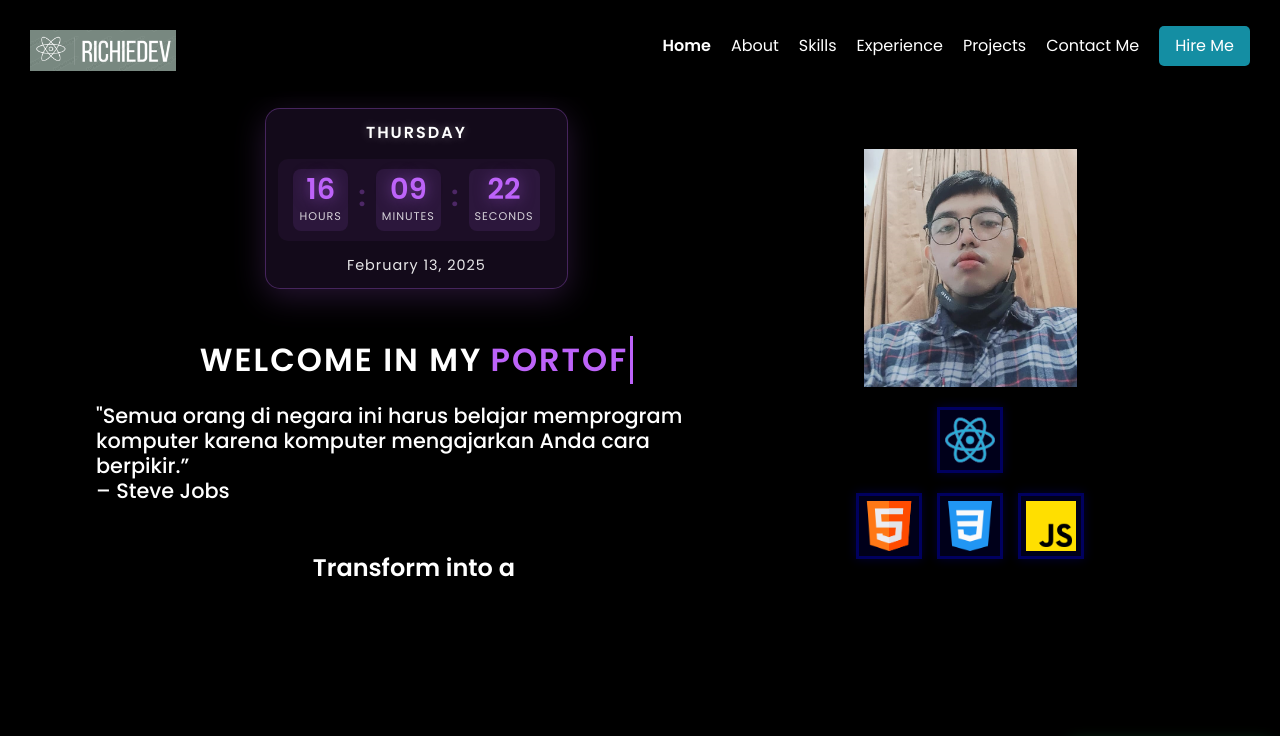
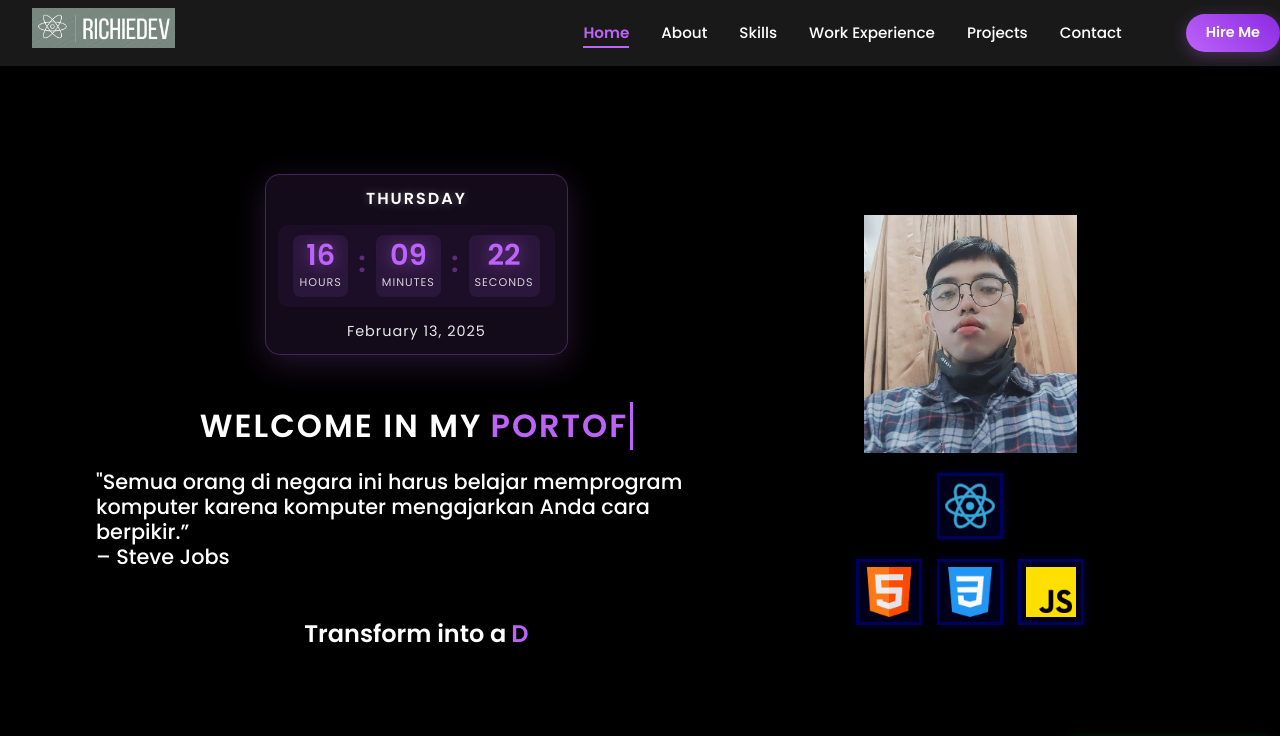
Before and after one commit to rio-damanik/react-portofolios, a React (Create React App) app: page / in a window 1280 px wide. Shown: the top 736 px of the page. Built offline with nearby package versions, Linux system fonts and the light colour scheme.

Commit message:
update ok2

```diff
--- a/src/components/NavBar/Navbar.css
+++ b/src/components/NavBar/Navbar.css
@@ -14,83 +14,157 @@ html {
 }
 
 .navbar {
-  position: fixed !important;
-  top: 0;
-  left: 0;
-  right: 0;
   display: flex;
   justify-content: space-between;
   align-items: center;
-  background-color: #000;
+  padding: 1rem 2rem;
+  background-color: rgba(0, 0, 0, 0.9);
+  position: fixed;
+  width: 100%;
+  top: 0;
   z-index: 1000;
-  box-shadow: 0 2px 4px rgba(0, 0, 0, 0.1);
+  backdrop-filter: blur(10px);
+  box-shadow: 0 2px 10px rgba(0, 0, 0, 0.3);
 }
 
-nav.navbar {
-  padding: 10px 30px;
-}
-
-.navbar-logo a {
-  display: flex;
-  align-items: center;
+.navbar-logo {
+  flex: 0 0 auto;
+  margin-left: 2rem; /* Added margin for logo */
 }
 
 .logo {
-  margin-top: 20px;
-  height: 41px;
+  height: 40px;
   width: auto;
+}
+
+.navbar-menu {
+  display: flex;
+  align-items: center;
+  gap: 2rem;
+  margin-left: auto; /* Push menu to the right */
+  padding-right: 2rem; /* Space from right edge */
 }
 
 .navbar-menu ul {
   display: flex;
-  gap: 20px; /* Adjusted gap for better spacing */
   list-style: none;
+  margin: 0;
   padding: 0;
-  margin: 0;
-}
-
-.navbar-menu li {
-  display: flex;
-  align-items: center;
+  gap: 2rem;
+  align-items: center; /* Ensure all items are vertically centered */
+  margin-right: 1rem; /* Space between menu and hire me button */
 }
 
 .navbar-menu a {
-  color: white;
-  font-size: 1rem;
+  color: #fff;
   text-decoration: none;
+  font-size: 0.95rem; /* Slightly smaller font size */
+  font-weight: 500;
+  transition: color 0.3s ease;
+  position: relative;
+  white-space: nowrap; /* Prevent text wrapping */
 }
 
-.hire-me-btn {
-  background-color: #148ea3;
-  color: white;
-  padding: 5px 10px;
-  border-radius: 5px;
-  text-decoration: none;
-  transition: background-color 0.3s ease;
+.navbar-menu a::after {
+  content: '';
+  position: absolute;
+  bottom: -5px;
+  left: 0;
+  width: 0;
+  height: 2px;
+  background: #bd63f9;
+  transition: width 0.3s ease;
 }
 
-.hire-me-btn:hover {
-  background-color: #4e00c5;
+.navbar-menu a:hover::after,
+.navbar-menu a.active::after {
+  width: 100%;
 }
 
-.hire-me-btn.active-hire-me {
-  background-color: #17b686; /* Change button color when clicked */
-  color: white;
+.navbar-menu a:hover,
+.navbar-menu a.active {
+  color: #bd63f9;
 }
 
-.hamburger {
-  display: none;
-  font-size: 2rem;
+.hire-me-button {
+  background: linear-gradient(45deg, #bd63f9, #8a2be2);
   color: white;
+  border: none;
+  padding: 8px 20px; /* Smaller padding */
+  border-radius: 25px;
+  font-size: 0.9rem; /* Smaller font size */
+  font-weight: 600;
   cursor: pointer;
+  transition: all 0.3s ease;
+  margin-left: 1rem;
+  box-shadow: 0 4px 15px rgba(189, 99, 249, 0.3);
 }
 
-@media (max-width: 750px) {
-  .navbar-menu {
+.hire-me-button:hover {
+  transform: translateY(-2px);
+  box-shadow: 0 6px 20px rgba(189, 99, 249, 0.4);
+  background: linear-gradient(45deg, #8a2be2, #bd63f9);
+}
+
+.hire-me-button:active {
+  transform: translateY(1px);
+}
+
+.menu-button {
+  display: none;
+  flex-direction: column;
+  justify-content: space-between;
+  width: 30px;
+  height: 21px;
+  background: transparent;
+  border: none;
+  cursor: pointer;
+  padding: 0;
+  z-index: 10;
+  margin-right: 1rem; /* Added margin for menu button */
+  margin-left: 2rem; /* Space between hire me and menu button */
+}
+
+.menu-button span {
+  width: 100%;
+  height: 3px;
+  background: #bd63f9;
+  border-radius: 10px;
+  transition: all 0.3s ease;
+}
+
+@media (max-width: 950px) {
+  .navbar-menu ul {
     display: none;
   }
 
-  .hamburger {
-    display: block;
+  .menu-button {
+    display: flex;
+  }
+
+  .navbar-menu {
+    margin-right: 0;
+  }
+
+  .hire-me-button {
+    display: none !important; /* Force hide when in mobile view */
+  }
+
+  .navbar-logo {
+    margin-left: 1rem;
   }
 }
+
+@media (max-width: 480px) {
+  .navbar {
+    padding: 1rem;
+  }
+
+  .logo {
+    height: 35px;
+  }
+
+  .navbar-logo {
+    margin-left: 0.5rem; /* Even smaller margin on mobile */
+  }
+}
--- a/src/components/NavBar/Navbar.jsx
+++ b/src/components/NavBar/Navbar.jsx
@@ -1,11 +1,12 @@
 import React, { useState } from "react";
 import "./Navbar.css";
 import NavbarSide from "./NavbarSide/NavbarSide";
+import HireModal from "../HireModal/HireModal";
 
 const Navbar = () => {
   const [isOpen, setIsOpen] = useState(false);
   const [activeMenu, setActiveMenu] = useState("#hero");
-  const [isHireMeActive, setHireMeActive] = useState(false);
+  const [isModalOpen, setIsModalOpen] = useState(false);
 
   const toggleSidebar = () => {
     setIsOpen(!isOpen);
@@ -20,16 +21,27 @@ const Navbar = () => {
     }
   };
 
-  const handleHireMeClick = () => {
-    setHireMeActive(true);
-    setTimeout(() => {
-      setHireMeActive(false);
-    }, 2000);
+  const handleDownloadCV = () => {
+    // Replace with your actual CV file path
+    const link = document.createElement('a');
+    link.href = './assest/cv/your-cv.pdf';
+    link.download = 'Rio-Damanik-CV.pdf';
+    document.body.appendChild(link);
+    link.click();
+    document.body.removeChild(link);
+  };
+
+  const handleContactMe = () => {
+    setIsModalOpen(false);
+    // Smooth scroll to contact section
+    const contactSection = document.querySelector("#contact");
+    if (contactSection) {
+      contactSection.scrollIntoView({ behavior: "smooth" });
+    }
   };
 
   return (
     <>
-      {!isOpen && (
       <nav className="navbar">
         <div className="navbar-logo">
           <a href="#hero" onClick={() => handleMenuClick("#hero")}>
@@ -71,7 +83,7 @@ const Navbar = () => {
                 onClick={() => handleMenuClick("#experience")}
                 className={activeMenu === "#experience" ? "active" : ""}
               >
-                  Experience
+                Work Experience
               </a>
             </li>
             <li>
@@ -89,28 +101,31 @@ const Navbar = () => {
                 onClick={() => handleMenuClick("#contact")}
                 className={activeMenu === "#contact" ? "active" : ""}
               >
-                  Contact Me
-                </a>
-              </li>
-              <li>
-                <a
-                  href="https://drive.google.com/file/d/1q32_xL-k6DIxR5kGrBqHuOhmttalODFD/view?usp=sharing"
-                  className={`hire-me-btn ${isHireMeActive ? "active-hire-me" : ""}`}
-                  onClick={handleHireMeClick}
-                >
-                  Hire Me
+                Contact
               </a>
             </li>
           </ul>
         </div>
-          <div className="hamburger" onClick={toggleSidebar}>
-            &#9776;
-          </div>
+        <button className="menu-button" onClick={toggleSidebar}>
+          <span></span>
+          <span></span>
+          <span></span>
+        </button>
+        {!isOpen && (
+          <button className="hire-me-button" onClick={() => setIsModalOpen(true)}>
+            Hire Me
+          </button>
+        )}
       </nav>
-      )}
-      <div className={`navbar-side ${isOpen ? "open" : ""}`}>
-        <NavbarSide toggleSidebar={toggleSidebar} />
-      </div>
+
+      {isOpen && <NavbarSide toggleSidebar={toggleSidebar} />}
+
+      <HireModal
+        isOpen={isModalOpen}
+        onClose={() => setIsModalOpen(false)}
+        onDownloadCV={handleDownloadCV}
+        onContactMe={handleContactMe}
+      />
     </>
   );
 };
--- a/src/components/NavBar/NavbarSide/NavbarSide.css
+++ b/src/components/NavBar/NavbarSide/NavbarSide.css
@@ -1,117 +1,111 @@
 .navbar-side {
   position: fixed;
-  top: -100%; /* Start off-screen above */
+  top: 0;
   left: 0;
-  width: 100%; /* Reduced width */
-  max-width: 230px; /* Maximum width */
-  height: 100%; /* Full height */
-  background-color: rgb(26, 158, 136);
+  width: 250px;
+  height: 100vh;
+  background-color: rgba(0, 0, 0, 0.95);
+  backdrop-filter: blur(10px);
+  z-index: 999;
+  padding: 2rem 1rem;
+  transform: translateX(-100%);
+  transition: transform 0.3s ease-in-out;
+  margin-top: 70px;
   display: flex;
   flex-direction: column;
-  padding: 10px; /* Reduced padding */
-  z-index: 999;
-  transition: top 0.3s ease, opacity 0.3s ease;
-  transform: translateY(0); /* Default position */
-  opacity: 0; /* Default opacity */
+  justify-content: space-between;
 }
 
 .navbar-side.open {
-  top: 0; /* Slide in from the top */
-  opacity: 1; /* Full opacity when open */
+  transform: translateX(0);
 }
 
 .navbar-logo {
   display: flex;
   justify-content: center;
-  margin-bottom: 10px; /* Reduced space below the logo */
+  margin-bottom: 10px;
 }
 
 .logo-image {
-  height: 40px; /* Reduced height */
-  width: auto; /* Maintain aspect ratio */
+  height: 40px;
+  width: auto;
 }
 
 .navbar-side-menu {
   list-style: none;
   padding: 0;
   margin: 0;
-  display: flex;
-  flex-direction: column;
-  align-items: center; /* Center-align menu items */
+  flex-grow: 1;
 }
 
 .navbar-side-menu li {
-  margin-bottom: 10px; /* Reduced margin between items */
-  width: 100%; /* Full width for hover effect */
+  margin: 1.5rem 0;
 }
 
 .navbar-side-menu a {
   color: white;
-  font-size: 1rem; /* Reduced font size */
   text-decoration: none;
-  text-align: center;
-  display: block; /* Ensure the link takes up the full width of the list item */
-  padding: 8px; /* Reduced padding for better fit */
-  transition: background-color 0.3s ease, padding 0.3s ease;
+  font-size: 1.1rem;
+  display: block;
+  padding: 0.5rem 1rem;
+  transition: color 0.3s ease;
+  position: relative;
 }
 
-.navbar-side-menu a:hover {
-  background-color: rgba(255, 255, 255, 0.3); /* Change background on hover */
+.navbar-side-menu a:hover,
+.navbar-side-menu a.active-link {
+  color: #bd63f9;
 }
 
-.navbar-side-menu a.active {
-  background-color: rgba(255, 255, 255, 0.5); /* Highlight active link */
+.navbar-side-menu a::after {
+  content: '';
+  position: absolute;
+  bottom: -2px;
+  left: 1rem;
+  width: 0;
+  height: 2px;
+  background: #bd63f9;
+  transition: width 0.3s ease;
+}
+
+.navbar-side-menu a:hover::after,
+.navbar-side-menu a.active-link::after {
+  width: calc(100% - 2rem);
+}
+
+.hire-me-button-side {
+  background: linear-gradient(45deg, #bd63f9, #8a2be2);
+  color: white;
+  border: none;
+  padding: 12px 24px;
+  border-radius: 25px;
+  font-size: 1rem;
+  font-weight: 600;
+  cursor: pointer;
+  transition: all 0.3s ease;
+  margin: 2rem auto;
+  width: 80%;
+  box-shadow: 0 4px 15px rgba(189, 99, 249, 0.3);
+  position: relative;
+  bottom: 0;
+}
+
+.hire-me-button-side:hover {
+  transform: translateY(-2px);
+  box-shadow: 0 6px 20px rgba(189, 99, 249, 0.4);
+  background: linear-gradient(45deg, #8a2be2, #bd63f9);
+}
+
+.hire-me-button-side:active {
+  transform: translateY(1px);
 }
 
 .hire-me-btn {
   background-color: #148ea3;
   color: white;
-  padding: 8px 16px; /* Reduced size for emphasis */
+  padding: 8px 16px;
   border-radius: 5px;
-  text-decoration: none;
-  margin-top: auto; /* Push the button to the bottom */
-  font-size: 1rem; /* Adjust font size */
-}
-
-.close-btn {
-  background: #e90000;
-  border: 1px solid black;
-  color: white;
-  width: 40px; /* Reduced width */
-  height: 40px; /* Reduced height */
-  font-size: 1.5rem; /* Reduced font size */
-  cursor: pointer;
-
-  top: 10px; /* Reduced space from top */
-  right: 10px; /* Reduced space from right */
-}
-
-.navbar-side-menu a {
-  color: white;
-  font-size: 1rem;
-  text-decoration: none;
-  text-align: center;
-  display: block;
-  padding: 8px;
-  transition: background-color 0.3s ease, padding 0.3s ease, color 0.3s ease;
-}
-
-.navbar-side-menu a:hover {
-  background-color: rgba(255, 255, 255, 0.3);
-}
-
-/* New class for active link */
-.navbar-side-menu a.active-link {
-  color: #0f7c8b; /* Change text color when the link is active */
-  background-color: rgba(255, 255, 255, 0.5); /* Optional background change */
-}
-
-.hire-me-btn {
-  background-color: #148ea3;
-  color: white;
-  padding: 8px 16px; /* Ukuran yang lebih besar */
-  border-radius: 5px;
-  border: none; /* Hapus border default button */
+  border: none;
   text-decoration: none;
   margin-top: auto;
   font-size: 1rem;
@@ -121,10 +115,35 @@
 }
 
 .hire-me-btn:hover {
-  background-color: #0f7c8b; /* Warna hover */
+  background-color: #0f7c8b;
 }
 
 .hire-me-btn.active-link {
-  color: rgb(26, 142, 172); /* Warna teks ketika aktif */
-  background-color: rgba(255, 255, 255, 0.5); /* Latar belakang saat aktif */
+  color: rgb(26, 142, 172);
+  background-color: rgba(255, 255, 255, 0.5);
 }
+
+.close-btn {
+  position: absolute;
+  top: 1rem;
+  right: 1rem;
+  width: 40px;
+  height: 40px;
+  background: rgba(189, 99, 249, 0.1);
+  border: 2px solid rgba(189, 99, 249, 0.3);
+  border-radius: 8px;
+  color: white;
+  font-size: 1.8rem;
+  cursor: pointer;
+  display: flex;
+  align-items: center;
+  justify-content: center;
+  transition: all 0.3s ease;
+}
+
+.close-btn:hover {
+  color: #bd63f9;
+  background: rgba(189, 99, 249, 0.2);
+  border-color: #bd63f9;
+  transform: rotate(90deg);
+}
--- a/src/components/NavBar/NavbarSide/NavbarSide.jsx
+++ b/src/components/NavBar/NavbarSide/NavbarSide.jsx
@@ -1,73 +1,134 @@
 import React, { useState } from "react";
 import "./NavbarSide.css";
+import HireModal from "../../HireModal/HireModal";
 
 const NavbarSide = ({ toggleSidebar }) => {
-  const [activeMenu, setActiveMenu] = useState(""); // state to track active menu
+  const [activeMenu, setActiveMenu] = useState("");
+  const [isModalOpen, setIsModalOpen] = useState(false);
 
   const handleMenuClick = (menuId) => {
     setActiveMenu(menuId);
 
-    // Smooth scroll to section
+    // Smooth scroll to section without closing sidebar
     const element = document.querySelector(menuId);
     if (element) {
       element.scrollIntoView({ behavior: "smooth" });
     }
   };
 
+  const handleDownloadCV = () => {
+    // Replace with your actual CV file path
+    const link = document.createElement('a');
+    link.href = './assest/cv/your-cv.pdf';
+    link.download = 'Rio-Damanik-CV.pdf';
+    document.body.appendChild(link);
+    link.click();
+    document.body.removeChild(link);
+  };
+
+  const handleContactMe = () => {
+    setIsModalOpen(false);
+    // Smooth scroll to contact section without closing sidebar
+    const contactSection = document.querySelector("#contact");
+    if (contactSection) {
+      contactSection.scrollIntoView({ behavior: "smooth" });
+    }
+  };
+
   return (
+    <>
       <div className="navbar-side open">
-      <div className="navbar-logo">
-        <a href="#hero" onClick={() => handleMenuClick("#hero")}>
-          <img className="logo" src="./assest/images/logo.png" alt="Logo" />
-        </a>
-      </div>
+        <div className="menu-content">
           <ul className="navbar-side-menu">
             <li>
-          <a href="#hero" className={activeMenu === "#hero" ? "active-link" : ""} onClick={() => handleMenuClick("#hero")}>
+              <a
+                href="#hero"
+                className={activeMenu === "#hero" ? "active-link" : ""}
+                onClick={(e) => {
+                  e.preventDefault();
+                  handleMenuClick("#hero");
+                }}
+              >
                 Home
               </a>
             </li>
             <li>
-          <a href="#aboutme" className={activeMenu === "#aboutme" ? "active-link" : ""} onClick={() => handleMenuClick("#aboutme")}>
+              <a
+                href="#aboutme"
+                className={activeMenu === "#aboutme" ? "active-link" : ""}
+                onClick={(e) => {
+                  e.preventDefault();
+                  handleMenuClick("#aboutme");
+                }}
+              >
                 About
               </a>
             </li>
             <li>
-          <a href="#skills" className={activeMenu === "#skills" ? "active-link" : ""} onClick={() => handleMenuClick("#skills")}>
+              <a
+                href="#skills"
+                className={activeMenu === "#skills" ? "active-link" : ""}
+                onClick={(e) => {
+                  e.preventDefault();
+                  handleMenuClick("#skills");
+                }}
+              >
                 Skills
               </a>
             </li>
             <li>
-          <a href="#experience" className={activeMenu === "#experience" ? "active-link" : ""} onClick={() => handleMenuClick("#experience")}>
+              <a
+                href="#experience"
+                className={activeMenu === "#experience" ? "active-link" : ""}
+                onClick={(e) => {
+                  e.preventDefault();
+                  handleMenuClick("#experience");
+                }}
+              >
                 Work Experience
               </a>
             </li>
             <li>
-          <a href="#projects" className={activeMenu === "#projects" ? "active-link" : ""} onClick={() => handleMenuClick("#projects")}>
+              <a
+                href="#projects"
+                className={activeMenu === "#projects" ? "active-link" : ""}
+                onClick={(e) => {
+                  e.preventDefault();
+                  handleMenuClick("#projects");
+                }}
+              >
                 Projects
               </a>
             </li>
             <li>
-          <a href="#contact" className={activeMenu === "#contact" ? "active-link" : ""} onClick={() => handleMenuClick("#contact")}>
-            Contact Me
+              <a
+                href="#contact"
+                className={activeMenu === "#contact" ? "active-link" : ""}
+                onClick={(e) => {
+                  e.preventDefault();
+                  handleMenuClick("#contact");
+                }}
+              >
+                Contact
               </a>
             </li>
-        <li>
-          <a
-            href="https://drive.google.com/file/d/1q32_xL-k6DIxR5kGrBqHuOhmttalODFD/view?usp=sharing"
-            className="hire-me-btn"
-            target="_blank"
-            rel="noopener noreferrer"
-          >
+          </ul>
+          <button className="hire-me-button-side" onClick={() => setIsModalOpen(true)}>
             Hire Me
-          </a>
-        </li>
-
+          </button>
+        </div>
         <button className="close-btn" onClick={toggleSidebar}>
           &times;
         </button>
-      </ul>
       </div>
+
+      <HireModal
+        isOpen={isModalOpen}
+        onClose={() => setIsModalOpen(false)}
+        onDownloadCV={handleDownloadCV}
+        onContactMe={handleContactMe}
+      />
+    </>
   );
 };
 
```
Lines whose indentation alone changed are shown as unchanged.
